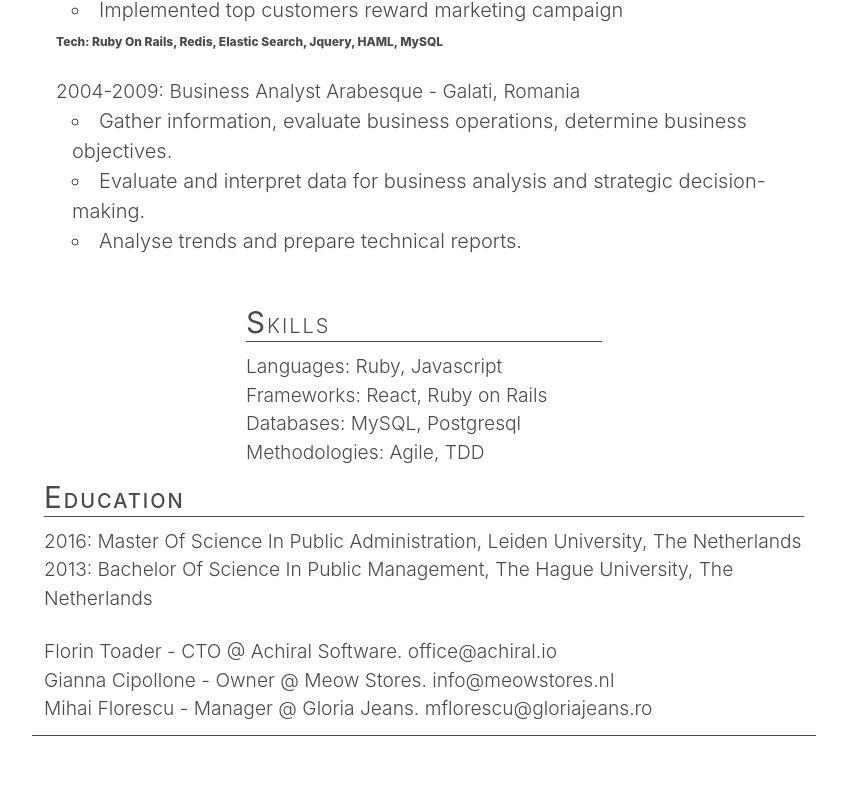
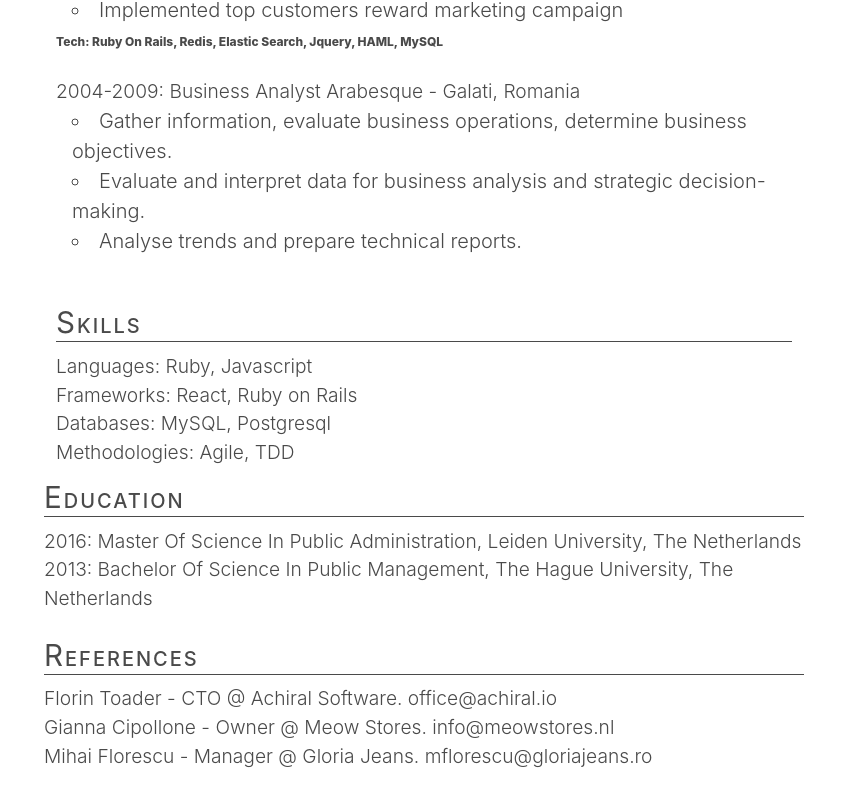
Before and after one commit to emilMircea/portfolio, a React (Create React App) app: page /cv in a window 1280 px wide. Shown: the part 774-1580 px from the top of the page, without its empty margins (216-1063 px from the left). Before the commit the page ends 1510 px from the top, so only its background shows below. Built offline with nearby package versions, Linux system fonts and the light colour scheme.

Commit message:
add styles and break

```diff
--- a/src/components/CV/References.js
+++ b/src/components/CV/References.js
@@ -2,6 +2,7 @@ import React from 'react';
 
 const References = () => (
   <React.Fragment>
+    <p className="subtitle cv-heading">References</p>
     <p className="has-text-weight-light is-capitalized">
       Florin Toader - CTO @ Achiral software.{" "}
       <span className="is-lowercase">office@achiral.io</span>
@@ -14,6 +15,7 @@ const References = () => (
       Mihai Florescu - Manager @ Gloria Jeans.{" "}
       <span className="is-lowercase">mflorescu@gloriajeans.ro</span>
     </p>
+    <br/>
   </React.Fragment>
 );
 
--- a/src/components/CV/Skills.js
+++ b/src/components/CV/Skills.js
@@ -1,8 +1,8 @@
 import React from 'react';
 
 const Skills = () => (
-  <div className="column is-6 is-offset-3">
-    <p className="subtitle has-text-weight-light cv-heading">Skills</p>
+  <div className="column">
+    <p className="subtitle cv-heading">Skills</p>
     <p className='has-text-weight-light'>
       Languages: Ruby, Javascript
     </p>
```
